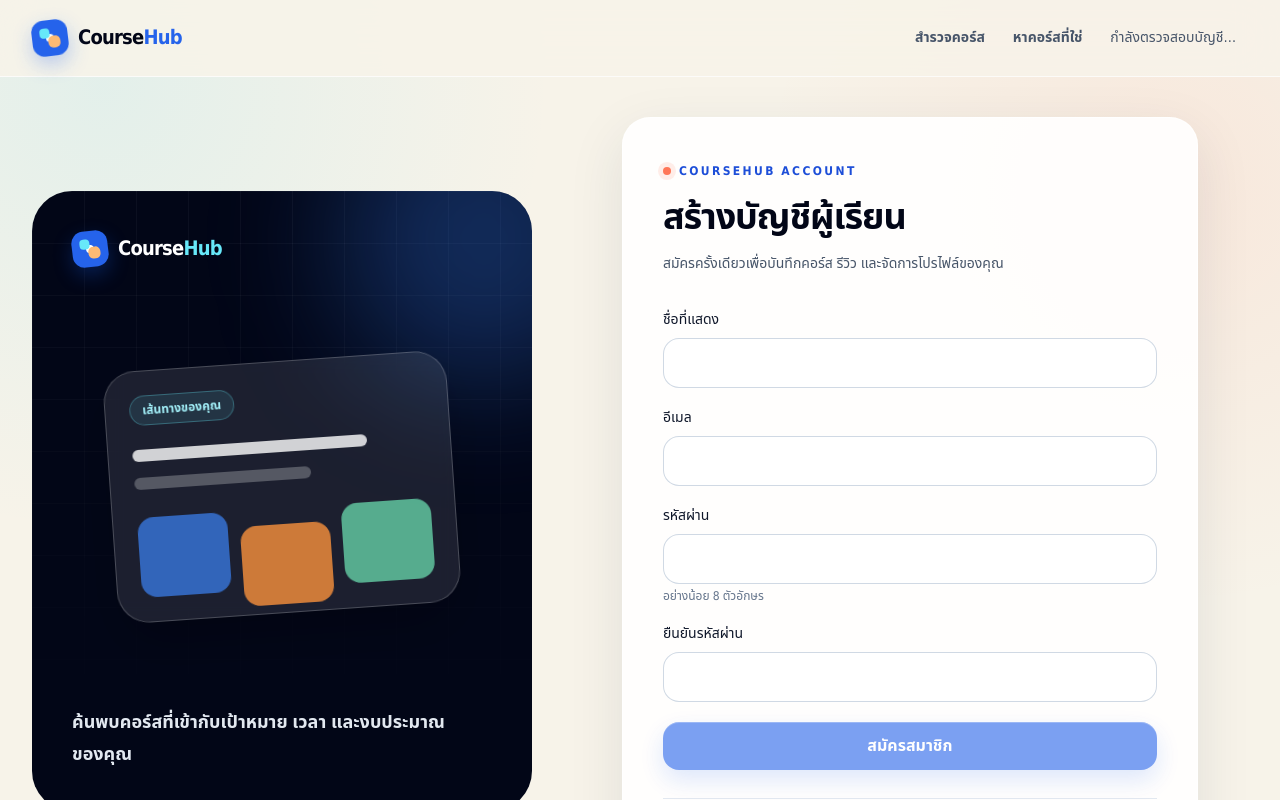
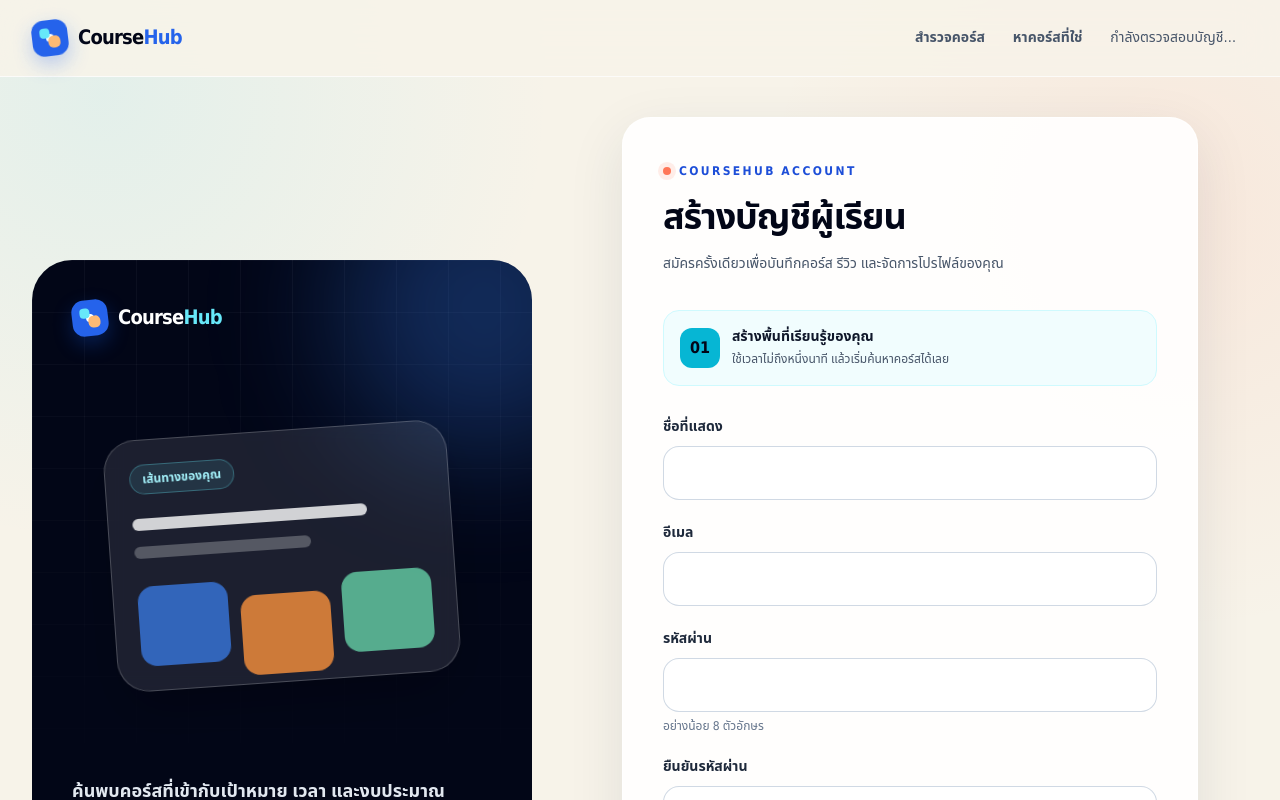
Before and after one commit to poohlikung/GROUP36_CourseRecommend, a React (Vite) app in the folder code/frontend/: page /register in a window 1280 px wide. Shown: the top 800 px of the page. Built offline with nearby package versions, Linux system fonts and the light colour scheme; no server answers.

Commit message:
style(frontend): polish account experience

```diff
--- a/code/frontend/src/pages/LoginPage.tsx
+++ b/code/frontend/src/pages/LoginPage.tsx
@@ -14,6 +14,9 @@ export function LoginPage() {
   const [password, setPassword] = useState('');
   const [error, setError] = useState<unknown>();
   const [submitting, setSubmitting] = useState(false);
+
+  const emailError = getFieldError(error, 'email');
+  const passwordError = getFieldError(error, 'password');
 
   async function handleSubmit(event: React.FormEvent<HTMLFormElement>) {
     event.preventDefault();
@@ -37,36 +40,54 @@ export function LoginPage() {
       alternateLinkText="สมัครสมาชิก"
       alternateTo="/register"
     >
-      <form className="space-y-5" onSubmit={handleSubmit} noValidate>
-        <label className="block text-sm font-medium">
-          อีเมล
+      <div className="mb-7 grid grid-cols-2 gap-3" aria-hidden="true">
+        <div className="rounded-2xl border border-blue-100 bg-blue-50/80 px-4 py-3">
+          <span className="block text-xs font-bold text-blue-700">บัญชีเดียว</span>
+          <span className="mt-1 block text-sm font-black text-slate-900">เก็บทุกคอร์สที่สนใจ</span>
+        </div>
+        <div className="rounded-2xl border border-emerald-100 bg-emerald-50/80 px-4 py-3">
+          <span className="block text-xs font-bold text-emerald-700">กลับมาเรียนต่อ</span>
+          <span className="mt-1 block text-sm font-black text-slate-900">ต่อเนื่องทุกอุปกรณ์</span>
+        </div>
+      </div>
+
+      <form className="space-y-5" onSubmit={handleSubmit} noValidate aria-busy={submitting}>
+        <div>
+          <div className="flex items-center justify-between gap-3">
+            <label className="text-sm font-bold text-slate-800" htmlFor="login-email">อีเมล</label>
+            <span className="text-xs font-medium text-slate-500">ใช้สำหรับเข้าสู่ระบบ</span>
+          </div>
           <input
             className="form-input"
+            id="login-email"
             type="email"
             autoComplete="email"
             required
             maxLength={255}
             value={email}
             onChange={(event) => setEmail(event.target.value)}
-            aria-invalid={Boolean(getFieldError(error, 'email'))}
+            aria-invalid={Boolean(emailError)}
+            aria-describedby={emailError ? 'login-email-error' : undefined}
           />
-          <FieldError message={getFieldError(error, 'email')} />
-        </label>
-        <label className="block text-sm font-medium">
-          รหัสผ่าน
+          <div id="login-email-error"><FieldError message={emailError} /></div>
+        </div>
+        <div>
+          <label className="text-sm font-bold text-slate-800" htmlFor="login-password">รหัสผ่าน</label>
           <input
             className="form-input"
+            id="login-password"
             type="password"
             autoComplete="current-password"
             required
             maxLength={72}
             value={password}
             onChange={(event) => setPassword(event.target.value)}
-            aria-invalid={Boolean(getFieldError(error, 'password'))}
+            aria-invalid={Boolean(passwordError)}
+            aria-describedby={passwordError ? 'login-password-error' : undefined}
           />
-          <FieldError message={getFieldError(error, 'password')} />
-        </label>
-        {error ? <p className="rounded-lg bg-red-50 p-3 text-sm text-red-800" role="alert">{getErrorMessage(error)}</p> : null}
+          <div id="login-password-error"><FieldError message={passwordError} /></div>
+        </div>
+        {error ? <p className="alert-error" role="alert">{getErrorMessage(error)}</p> : null}
         <button className="primary-button w-full" type="submit" disabled={submitting || !email || !password}>
           {submitting ? 'กำลังเข้าสู่ระบบ…' : 'เข้าสู่ระบบ'}
         </button>
--- a/code/frontend/src/pages/ProfilePage.tsx
+++ b/code/frontend/src/pages/ProfilePage.tsx
@@ -53,51 +53,94 @@ export function ProfilePage() {
   }
 
   if (loading) {
-    return <main className="mx-auto max-w-4xl px-5 py-12" aria-live="polite">กำลังโหลดโปรไฟล์…</main>;
+    return (
+      <main className="page-shell" aria-live="polite" aria-busy="true">
+        <div className="surface-card mx-auto max-w-3xl p-7 sm:p-10">
+          <div className="flex items-center gap-5">
+            <div className="skeleton-block h-20 w-20 shrink-0 rounded-[1.5rem]" />
+            <div className="w-full space-y-3">
+              <div className="skeleton-block h-4 w-28" />
+              <div className="skeleton-block h-7 w-3/5" />
+              <p className="text-sm font-bold text-slate-600">กำลังโหลดโปรไฟล์…</p>
+            </div>
+          </div>
+        </div>
+      </main>
+    );
   }
   if (!profile) {
-    return <main className="mx-auto max-w-4xl px-5 py-12 text-red-800" role="alert">{getErrorMessage(error)}</main>;
+    return <main className="page-shell"><p className="alert-error" role="alert">{getErrorMessage(error)}</p></main>;
   }
 
   const initials = profile.displayName.trim().slice(0, 2).toUpperCase();
+  const displayNameError = getFieldError(error, 'displayName');
+  const bioError = getFieldError(error, 'bio');
 
   return (
-    <main className="mx-auto max-w-4xl px-5 py-12">
-      <div className="grid gap-8 md:grid-cols-[220px_1fr]">
-        <aside className="rounded-2xl bg-slate-900 p-6 text-center text-white">
-          <div className="mx-auto grid h-24 w-24 place-items-center rounded-full bg-cyan-500 text-3xl font-black" aria-hidden="true">
-            {initials}
+    <main className="page-shell">
+      <header className="mb-8 max-w-2xl">
+        <p className="eyebrow">Your learning identity</p>
+        <h1 className="section-heading mt-4">พื้นที่ส่วนตัวของคุณ</h1>
+        <p className="mt-3 leading-7 text-slate-600">อัปเดตข้อมูลที่ผู้เรียนและผู้ให้บริการคอร์สจะเห็นใน CourseHub</p>
+      </header>
+
+      <div className="grid items-start gap-6 lg:grid-cols-[300px_1fr] lg:gap-8">
+        <aside className="surface-panel depth-card overflow-hidden text-center lg:sticky lg:top-28">
+          <div className="hero-grid relative overflow-hidden bg-slate-950 px-6 pb-10 pt-8 text-white">
+            <div className="absolute -right-14 -top-16 h-40 w-40 rounded-full bg-blue-500/40 blur-3xl" aria-hidden="true" />
+            <div className="relative mx-auto grid h-28 w-28 place-items-center rounded-[2rem] border border-white/30 bg-gradient-to-br from-cyan-300 to-blue-500 text-3xl font-black text-slate-950 shadow-2xl [transform:rotate(-3deg)]" aria-hidden="true">
+              {initials}
+            </div>
+            <h2 className="relative mt-5 text-xl font-black">{profile.displayName}</h2>
+            <p className="relative mt-1 break-all text-sm text-slate-300">{profile.email}</p>
           </div>
-          <h1 className="mt-4 text-xl font-bold">{profile.displayName}</h1>
-          <p className="mt-1 break-all text-sm text-slate-300">{profile.email}</p>
+          <div className="space-y-3 p-5 text-left">
+            <div className="rounded-2xl border border-blue-100 bg-blue-50/70 p-4">
+              <p className="text-xs font-extrabold uppercase tracking-[0.16em] text-blue-700">สถานะบัญชี</p>
+              <p className="mt-2 font-black text-slate-900">พร้อมค้นหาเส้นทางใหม่</p>
+            </div>
+            <p className="px-2 text-xs leading-5 text-slate-500">อีเมลใช้สำหรับเข้าสู่ระบบและไม่สามารถแก้ไขได้จากหน้านี้</p>
+          </div>
         </aside>
 
-        <section className="rounded-2xl border border-slate-200 bg-white p-7 shadow-sm">
-          <h2 className="text-2xl font-bold">โปรไฟล์ของฉัน</h2>
-          <p className="mt-1 text-sm text-slate-600">แก้ไขข้อมูลที่จะแสดงใน CourseHub</p>
-          <form className="mt-7 space-y-5" onSubmit={handleSubmit} noValidate>
-            <label className="block text-sm font-medium">
-              อีเมล
-              <input className="form-input bg-slate-100 text-slate-500" value={profile.email} disabled />
-            </label>
-            <label className="block text-sm font-medium">
-              ชื่อที่แสดง
-              <input className="form-input" required maxLength={100} value={displayName}
-                onChange={(event) => setDisplayName(event.target.value)} />
-              <FieldError message={getFieldError(error, 'displayName')} />
-            </label>
-            <label className="block text-sm font-medium">
-              ประวัติย่อ
-              <textarea className="form-input min-h-36 resize-y" maxLength={1000} value={bio}
-                onChange={(event) => setBio(event.target.value)} />
-              <span className="mt-1 block text-right text-xs text-slate-500">{bio.length}/1000</span>
-              <FieldError message={getFieldError(error, 'bio')} />
-            </label>
-            {error ? <p className="rounded-lg bg-red-50 p-3 text-sm text-red-800" role="alert">{getErrorMessage(error)}</p> : null}
-            {saved ? <p className="rounded-lg bg-emerald-50 p-3 text-sm text-emerald-800" role="status">บันทึกโปรไฟล์แล้ว</p> : null}
-            <button className="primary-button" type="submit" disabled={saving || !displayName.trim()}>
-              {saving ? 'กำลังบันทึก…' : 'บันทึกการเปลี่ยนแปลง'}
-            </button>
+        <section className="surface-card overflow-hidden">
+          <div className="border-b border-slate-200/80 bg-white/70 px-6 py-6 sm:px-8">
+            <p className="text-xs font-extrabold uppercase tracking-[0.18em] text-blue-700">Account details</p>
+            <h2 className="mt-2 text-2xl font-black tracking-[-0.025em] text-slate-950">โปรไฟล์ของฉัน</h2>
+            <p className="mt-1 text-sm leading-6 text-slate-600">แก้ไขข้อมูลที่จะแสดงใน CourseHub</p>
+          </div>
+          <form className="space-y-6 p-6 sm:p-8" onSubmit={handleSubmit} noValidate aria-busy={saving}>
+            <div>
+              <label className="text-sm font-bold text-slate-800" htmlFor="profile-email">อีเมล</label>
+              <input className="form-input bg-slate-100 text-slate-500" id="profile-email" value={profile.email} disabled aria-describedby="profile-email-hint" />
+              <span className="mt-1.5 block text-xs font-medium text-slate-500" id="profile-email-hint">ข้อมูลสำหรับเข้าสู่ระบบ</span>
+            </div>
+            <div>
+              <div className="flex items-center justify-between gap-3">
+                <label className="text-sm font-bold text-slate-800" htmlFor="profile-display-name">ชื่อที่แสดง</label>
+                <span className="text-xs font-medium text-slate-500">สูงสุด 100 ตัวอักษร</span>
+              </div>
+              <input className="form-input" id="profile-display-name" required maxLength={100} value={displayName}
+                onChange={(event) => setDisplayName(event.target.value)} aria-invalid={Boolean(displayNameError)}
+                aria-describedby={displayNameError ? 'profile-display-name-error' : undefined} />
+              <div id="profile-display-name-error"><FieldError message={displayNameError} /></div>
+            </div>
+            <div>
+              <label className="text-sm font-bold text-slate-800" htmlFor="profile-bio">ประวัติย่อ</label>
+              <textarea className="form-input min-h-40 resize-y" id="profile-bio" maxLength={1000} value={bio}
+                onChange={(event) => setBio(event.target.value)} aria-invalid={Boolean(bioError)}
+                aria-describedby={`profile-bio-count${bioError ? ' profile-bio-error' : ''}`} />
+              <span className="mt-1.5 block text-right text-xs font-medium text-slate-500" id="profile-bio-count">{bio.length}/1000</span>
+              <div id="profile-bio-error"><FieldError message={bioError} /></div>
+            </div>
+            {error ? <p className="alert-error" role="alert">{getErrorMessage(error)}</p> : null}
+            {saved ? <p className="alert-success" role="status">บันทึกโปรไฟล์แล้ว</p> : null}
+            <div className="flex flex-col gap-3 border-t border-slate-200 pt-6 sm:flex-row sm:items-center sm:justify-between">
+              <p className="text-xs leading-5 text-slate-500">การเปลี่ยนแปลงจะแสดงในบัญชีของคุณทันที</p>
+              <button className="primary-button sm:min-w-48" type="submit" disabled={saving || !displayName.trim()}>
+                {saving ? 'กำลังบันทึก…' : 'บันทึกการเปลี่ยนแปลง'}
+              </button>
+            </div>
           </form>
         </section>
       </div>
--- a/code/frontend/src/pages/RegisterPage.tsx
+++ b/code/frontend/src/pages/RegisterPage.tsx
@@ -14,6 +14,11 @@ export function RegisterPage() {
   const [confirmPassword, setConfirmPassword] = useState('');
   const [error, setError] = useState<unknown>();
   const [submitting, setSubmitting] = useState(false);
+
+  const displayNameError = getFieldError(error, 'displayName');
+  const emailError = getFieldError(error, 'email');
+  const passwordError = getFieldError(error, 'password');
+  const passwordsMismatch = Boolean(password && confirmPassword && password !== confirmPassword);
 
   async function handleSubmit(event: React.FormEvent<HTMLFormElement>) {
     event.preventDefault();
@@ -41,32 +46,49 @@ export function RegisterPage() {
       alternateLinkText="เข้าสู่ระบบ"
       alternateTo="/login"
     >
-      <form className="space-y-5" onSubmit={handleSubmit} noValidate>
-        <label className="block text-sm font-medium">
-          ชื่อที่แสดง
-          <input className="form-input" autoComplete="name" required maxLength={100} value={displayName}
-            onChange={(event) => setDisplayName(event.target.value)} />
-          <FieldError message={getFieldError(error, 'displayName')} />
-        </label>
-        <label className="block text-sm font-medium">
-          อีเมล
-          <input className="form-input" type="email" autoComplete="email" required maxLength={255} value={email}
-            onChange={(event) => setEmail(event.target.value)} />
-          <FieldError message={getFieldError(error, 'email')} />
-        </label>
-        <label className="block text-sm font-medium">
-          รหัสผ่าน
-          <input className="form-input" type="password" autoComplete="new-password" required minLength={8} maxLength={72}
-            value={password} onChange={(event) => setPassword(event.target.value)} />
-          <p className="mt-1 text-xs text-slate-500">อย่างน้อย 8 ตัวอักษร</p>
-          <FieldError message={getFieldError(error, 'password')} />
-        </label>
-        <label className="block text-sm font-medium">
-          ยืนยันรหัสผ่าน
-          <input className="form-input" type="password" autoComplete="new-password" required minLength={8} maxLength={72}
-            value={confirmPassword} onChange={(event) => setConfirmPassword(event.target.value)} />
-        </label>
-        {error ? <p className="rounded-lg bg-red-50 p-3 text-sm text-red-800" role="alert">{getErrorMessage(error)}</p> : null}
+      <div className="mb-7 flex items-center gap-3 rounded-2xl border border-cyan-100 bg-cyan-50/70 p-4">
+        <span className="grid h-10 w-10 shrink-0 place-items-center rounded-xl bg-cyan-500 font-black text-slate-950" aria-hidden="true">01</span>
+        <div>
+          <p className="text-sm font-black text-slate-900">สร้างพื้นที่เรียนรู้ของคุณ</p>
+          <p className="mt-0.5 text-xs leading-5 text-slate-600">ใช้เวลาไม่ถึงหนึ่งนาที แล้วเริ่มค้นหาคอร์สได้เลย</p>
+        </div>
+      </div>
+
+      <form className="space-y-5" onSubmit={handleSubmit} noValidate aria-busy={submitting}>
+        <div>
+          <label className="text-sm font-bold text-slate-800" htmlFor="register-display-name">ชื่อที่แสดง</label>
+          <input className="form-input" id="register-display-name" autoComplete="name" required maxLength={100} value={displayName}
+            onChange={(event) => setDisplayName(event.target.value)} aria-invalid={Boolean(displayNameError)}
+            aria-describedby={displayNameError ? 'register-display-name-error' : undefined} />
+          <div id="register-display-name-error"><FieldError message={displayNameError} /></div>
+        </div>
+        <div>
+          <label className="text-sm font-bold text-slate-800" htmlFor="register-email">อีเมล</label>
+          <input className="form-input" id="register-email" type="email" autoComplete="email" required maxLength={255} value={email}
+            onChange={(event) => setEmail(event.target.value)} aria-invalid={Boolean(emailError)}
+            aria-describedby={emailError ? 'register-email-error' : undefined} />
+          <div id="register-email-error"><FieldError message={emailError} /></div>
+        </div>
+        <div>
+          <label className="text-sm font-bold text-slate-800" htmlFor="register-password">รหัสผ่าน</label>
+          <input className="form-input" id="register-password" type="password" autoComplete="new-password" required minLength={8} maxLength={72}
+            value={password} onChange={(event) => setPassword(event.target.value)} aria-invalid={Boolean(passwordError)}
+            aria-describedby={`register-password-hint${passwordError ? ' register-password-error' : ''}`} />
+          <p className="mt-1.5 text-xs font-medium text-slate-500" id="register-password-hint">อย่างน้อย 8 ตัวอักษร</p>
+          <div id="register-password-error"><FieldError message={passwordError} /></div>
+        </div>
+        <div>
+          <label className="text-sm font-bold text-slate-800" htmlFor="register-confirm-password">ยืนยันรหัสผ่าน</label>
+          <input className="form-input" id="register-confirm-password" type="password" autoComplete="new-password" required minLength={8} maxLength={72}
+            value={confirmPassword} onChange={(event) => setConfirmPassword(event.target.value)}
+            aria-invalid={passwordsMismatch} aria-describedby={passwordsMismatch ? 'register-confirm-password-error' : undefined} />
+          {passwordsMismatch ? (
+            <p className="mt-1.5 text-sm font-medium text-red-700" id="register-confirm-password-error">
+              รหัสผ่านและการยืนยันรหัสผ่านไม่ตรงกัน
+            </p>
+          ) : null}
+        </div>
+        {error ? <p className="alert-error" role="alert">{getErrorMessage(error)}</p> : null}
         <button className="primary-button w-full" type="submit"
           disabled={submitting || !displayName.trim() || !email || password.length < 8 || !confirmPassword}>
           {submitting ? 'กำลังสร้างบัญชี…' : 'สมัครสมาชิก'}
```
